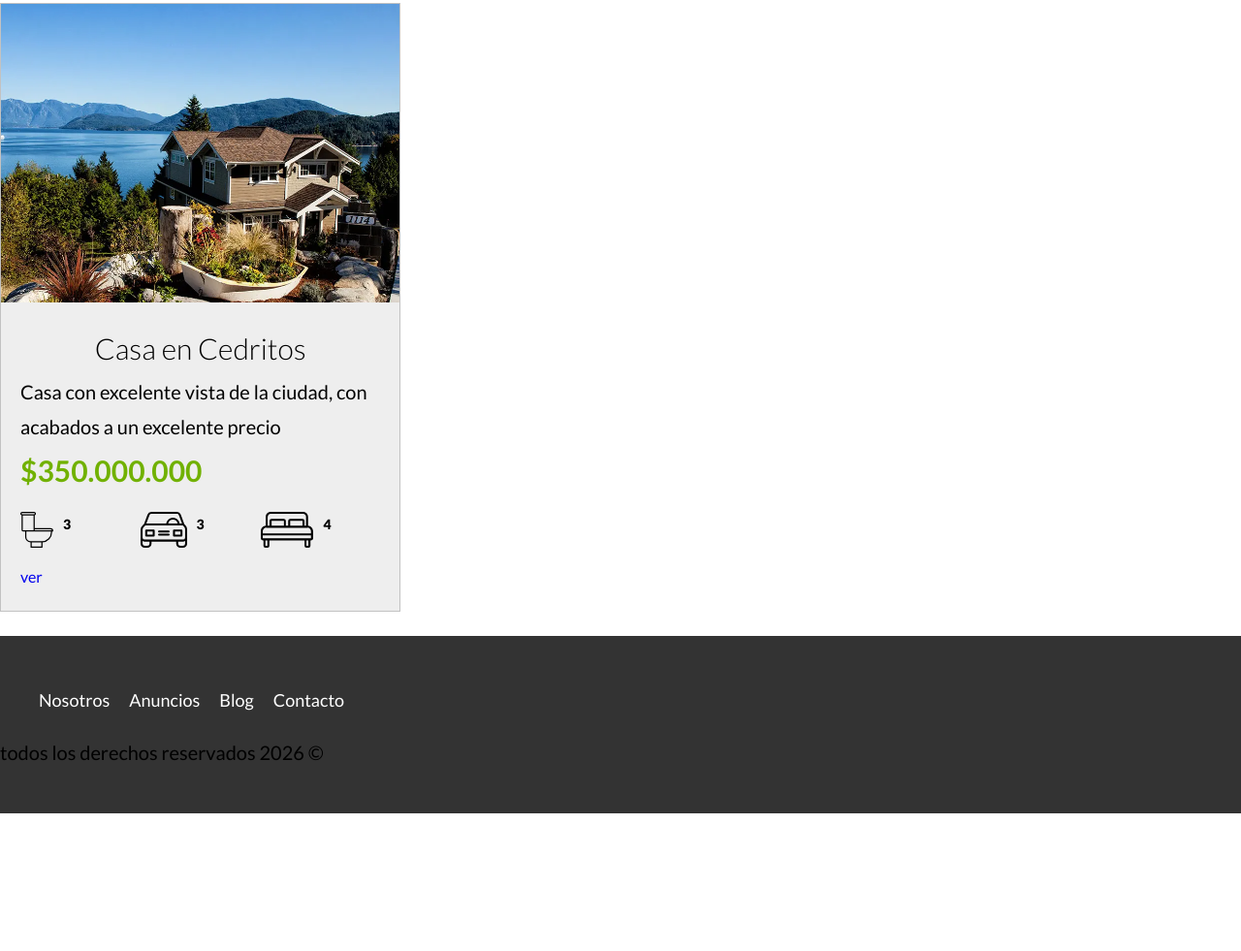
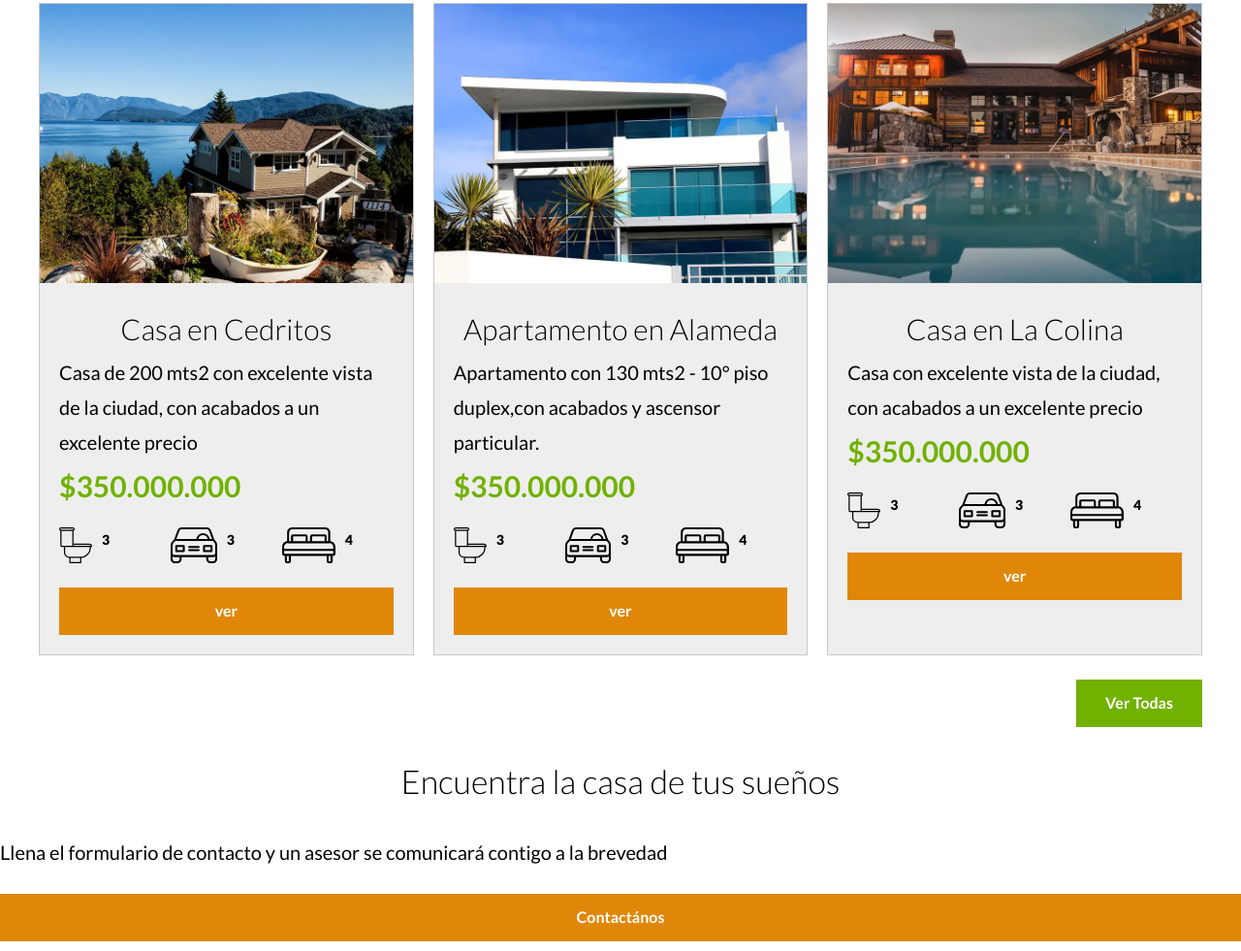
Before and after one commit to Chabito24/bienesraices, a website with bundled scripts: page index.html in a window 1280 px wide. Shown: the part 1299-2280 px from the top of the page at 97% size. Before the commit the page ends 2163 px from the top, so only its background shows below. Built offline with nearby package versions, Linux system fonts and the light colour scheme.

Commit message:
se agregan botones y estilos

```diff
--- a/index.html
+++ b/index.html
@@ -71,7 +71,7 @@
         </div>
     </main>
 
-    <section>
+    <section class="contenedor seccion">
         <h2>Casas y Aptos en venta</h2>
 
         <div class="contenedor-anuncios">
@@ -83,6 +83,70 @@
                 </picture>
                 <div class="contenido-anuncio">
                     <h3>Casa en Cedritos</h3>
+                    <p>Casa de 200 mts2 con excelente vista de la ciudad, con acabados a un excelente precio</p>
+                    <p class="precio">$350.000.000</p>
+
+                    <ul class="iconos-caracteristicas">
+                        <li>
+                            <img loading="lazy" src="build/img/icono_wc.svg" alt="icono wc">
+                            <p>3</p>
+                        </li>
+                        <li>
+                            <img loading="lazy" src="build/img/icono_estacionamiento.svg" alt="icono parqueadero">
+                            <p>3</p>
+                        </li>
+                        <li>
+                            <img loading="lazy" src="build/img/icono_dormitorio.svg" alt="icono habitaciones">
+                            <p>4</p>
+                        </li>
+                    </ul>
+
+                    <a href="anuncio.html" class="boton boton-amarillo">ver</a>
+                </div>
+
+
+            </div>
+
+            <div class="anuncio">
+                <picture>
+                    <source srcset="build/img/anuncio2.webp" type ="image/webp">
+                    <source srcset="build/img/anunci02.jpg" type ="image/jpeg">
+                    <img loading="lazy" src="build/img/anuncio2.jpg" alt="anuncio">
+                </picture>
+                <div class="contenido-anuncio">
+                    <h3>Apartamento en Alameda</h3>
+                    <p>Apartamento con 130 mts2 - 10° piso duplex,con acabados y ascensor particular.</p>
+                    <p class="precio">$350.000.000</p>
+
+                    <ul class="iconos-caracteristicas">
+                        <li>
+                            <img loading="lazy" src="build/img/icono_wc.svg" alt="icono wc">
+                            <p>3</p>
+                        </li>
+                        <li>
+                            <img loading="lazy" src="build/img/icono_estacionamiento.svg" alt="icono parqueadero">
+                            <p>3</p>
+                        </li>
+                        <li>
+                            <img loading="lazy" src="build/img/icono_dormitorio.svg" alt="icono habitaciones">
+                            <p>4</p>
+                        </li>
+                    </ul>
+
+                    <a href="anuncio.html" class="boton boton-amarillo">ver</a>
+                </div>
+
+
+            </div>
+
+            <div class="anuncio">
+                <picture>
+                    <source srcset="build/img/anuncio3.webp" type ="image/webp">
+                    <source srcset="build/img/anuncio3.jpg" type ="image/jpeg">
+                    <img loading="lazy" src="build/img/anuncio3.jpg" alt="anuncio">
+                </picture>
+                <div class="contenido-anuncio">
+                    <h3>Casa en La Colina</h3>
                     <p>Casa con excelente vista de la ciudad, con acabados a un excelente precio</p>
                     <p class="precio">$350.000.000</p>
 
@@ -105,6 +169,16 @@
                 </div>
             </div>
         </div>
+
+        <div class="alinear-derecha">
+            <a href="anuncios.html" class="boton-verde">Ver Todas</a>
+        </div>
+    </section>
+
+    <section class="imagen-contacto">
+        <h2>Encuentra la casa de tus sueños</h2>
+        <p>Llena el formulario de contacto y un asesor se comunicará contigo a la brevedad</p>
+        <a href="contacto.html" class="boton-amarillo">Contactános</a>
     </section>
 
     <!-- Footer / pie de página -->
--- a/src/scss/base/_mixins.scss
+++ b/src/scss/base/_mixins.scss
@@ -43,3 +43,22 @@
        repeat($columnas, 1fr) crea columnas del mismo tamaño */
     grid-template-columns: repeat($columnas, 1fr);
 }
+
+
+/* Mixin pa botones asignado a los anuncios en el index.html
+
+*/
+@mixin boton($bgColor, $display) {
+    background-color: $bgColor;
+    color: $blanco;
+    font-weight: $bold;
+    text-decoration: none;
+    padding: 1rem 3rem;
+    text-align: center;
+    margin-top: $separacion / 2;
+    display: $display;
+
+    &:hover {
+        background-color: darken($bgColor, 5);
+    }
+}
--- a/src/scss/base/_utilidades.scss
+++ b/src/scss/base/_utilidades.scss
@@ -20,3 +20,8 @@
     /* Define un ancho máximo fijo para que no se estire demasiado en pantallas grandes */
     max-width: 800px;
 }
+
+.alinear-derecha {
+   display: flex;
+    justify-content: flex-end;
+}
--- a/src/scss/layout/_anuncios.scss
+++ b/src/scss/layout/_anuncios.scss
@@ -6,7 +6,7 @@
 
 .anuncio {
     background-color: lighten($gris, 5);
-    border: 1px solid darken($gris, 12);
+    border: 1px solid darken($gris, 10);
 
     .contenido-anuncio{
         padding: 2rem;
--- a/src/scss/layout/_botones.scss
+++ b/src/scss/layout/_botones.scss
@@ -0,0 +1,7 @@
+.boton-amarillo {
+    @include boton($amarillo, block);
+}
+
+.boton-verde {
+    @include boton($verde, inline-block);
+}
```
Also changed, not shown: anuncios.html (+0 -1 lines), blog.html (+0 -1 lines), contacto.html (+0 -1 lines), nosotros.html (+0 -1 lines), build/css/app.css, 1 other file.
